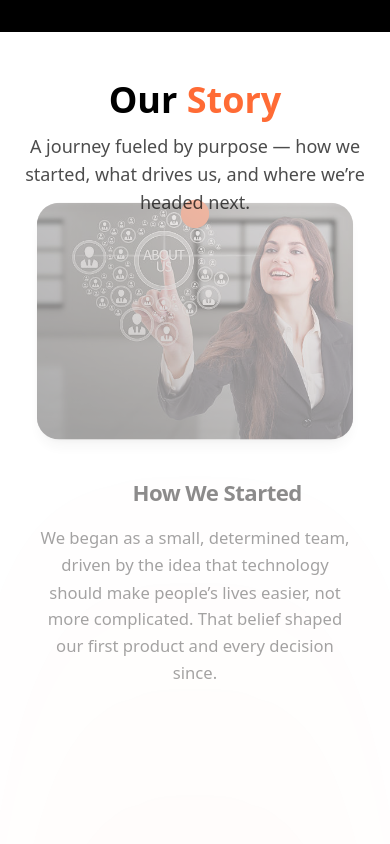
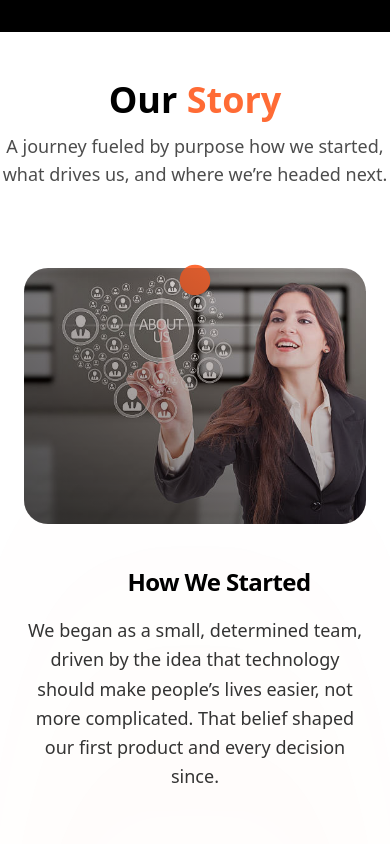
Before and after one commit to Aduraleke/SyndicateHR, a Next.js app: page / in a window 390 px wide. Shown: the part 980-1824 px from the top of the page. Built offline with nearby package versions, Linux system fonts and the light colour scheme; grey boxes are pictures that could not be loaded; some icons are missing.

Commit message:
Fully updated

```diff
--- a/src/Components/Aboutsection.tsx
+++ b/src/Components/Aboutsection.tsx
@@ -1,7 +1,8 @@
 "use client";
 
-import React, { useRef } from "react";
-import { motion, useScroll, useTransform } from "framer-motion";
+import React from "react";
+import { Variants, motion } from "framer-motion";
+
 import Image from "next/image";
 import Link from "next/link";
 import { Icon } from "@iconify/react";
@@ -26,6 +27,20 @@ const milestones = [
     image: "/HR Syndicate where we are going.jpeg",
   },
 ];
+
+const itemVariant: Variants = {
+  hidden: { opacity: 0, y: 100, rotateX: 10 },
+  visible: {
+    opacity: 1,
+    y: 0,
+    rotateX: 0,
+    transition: {
+      duration: 0.9,
+      ease: "easeOut",
+    },
+  },
+};
+
 
 export default function AboutSection() {
   return (
@@ -55,13 +70,14 @@ export default function AboutSection() {
           viewport={{ once: true }}
           className="text-black/70 max-w-2xl mx-auto text-lg md:text-xl"
         >
-          A journey fueled by purpose — how we started, what drives us, and
+          A journey fueled by purpose how we started, what drives us, and
           where we’re headed next.
         </motion.p>
       </div>
 
       {/* TIMELINE */}
       <div className="max-w-6xl mx-auto px-6 md:px-12 relative">
+        {/* TIMELINE LINE (fills on scroll) */}
         <motion.div
           initial={{ scaleY: 0 }}
           whileInView={{ scaleY: 1 }}
@@ -70,63 +86,30 @@ export default function AboutSection() {
           className="hidden md:block absolute left-1/2 transform -translate-x-1/2 top-0 w-[3px] h-full origin-top bg-gradient-to-b from-[#ff6b35] via-[#ff6b35]/40 to-transparent"
         />
 
-        {/* MILESTONE CARDS */}
-        <div className="space-y-44 md:space-y-52">
+        {/* MILESTONES */}
+        <div className="space-y-28 md:space-y-36">
           {milestones.map((item, index) => (
-            <MilestoneCard key={index} item={item} index={index} />
-          ))}
-        </div>
-
-        {/* CTA BUTTON */}
-        <div className="text-center mt-28">
-          <Link href="/about">
-            <motion.button
-              whileHover={{ scale: 1.08 }}
-              whileTap={{ scale: 0.97 }}
-              className="px-10 py-4 rounded-full bg-gradient-to-r from-[#ff6b35] to-orange-500 text-black font-semibold text-lg transition"
-            >
-              Learn More About Us
-            </motion.button>
-          </Link>
-        </div>
-      </div>
-    </section>
-  );
-}
-
-type MilestoneProps = {
-  item: {
-    title: string;
-    text: string;
-    icon: string;
-    image: string;
-  };
-  index: number;
-};
-
-function MilestoneCard({ item, index }: MilestoneProps) {
-  const ref = useRef(null);
-  const { scrollYProgress } = useScroll({
-    target: ref,
-    offset: ["start end", "end start"],
-  });
-
-  const y = useTransform(scrollYProgress, [0, 1], [0, -150]);
-  const scale = useTransform(scrollYProgress, [0, 1], [1, 0.9]);
-  const opacity = useTransform(scrollYProgress, [0, 0.5, 1], [1, 0.6, 0.3]);
-
-  return (
             <motion.div
-      ref={ref}
-      style={{ y, scale, opacity }}
+              key={index}
+              custom={index}
+              variants={itemVariant}
+              initial="hidden"
+              whileInView="visible"
+              viewport={{ once: true, amount: 0.4 }}
               className={`relative flex flex-col md:flex-row items-center gap-10 md:gap-16 ${
-        index % 2 === 0 ? "md:flex-row" : "md:flex-row-reverse"
-      } transition-all duration-700`}
+                index % 1 === 0 ? "md:flex-row" : "md:flex-row-reverse"
+              }`}
             >
               {/* TIMELINE DOT */}
               <motion.div
-        animate={{ scale: [1, 1.3, 1] }}
-        transition={{ duration: 2, repeat: Infinity, ease: "easeInOut" }}
+                animate={{
+                  scale: [1, 1.3, 1],
+                }}
+                transition={{
+                  duration: 2,
+                  repeat: Infinity,
+                  ease: "easeInOut",
+                }}
                 className="absolute left-1/2 -translate-x-1/2 w-6 h-6 rounded-full bg-[#ff6b35] z-10"
               />
 
@@ -138,7 +121,7 @@ function MilestoneCard({ item, index }: MilestoneProps) {
                   rotateY: index % 2 === 0 ? 5 : -5,
                 }}
                 transition={{ type: "spring", stiffness: 150, damping: 12 }}
-        className="w-full md:w-1/2 relative rounded-3xl overflow-hidden group shadow-lg"
+                className="w-full md:w-1/2 relative rounded-3xl overflow-hidden group"
               >
                 <motion.div
                   className="absolute inset-0 bg-gradient-to-tr from-black/60 to-transparent z-10"
@@ -149,9 +132,10 @@ function MilestoneCard({ item, index }: MilestoneProps) {
                   alt={item.title}
                   width={600}
                   height={400}
-          quality={60}
+                  quality={40}
                   className="w-full h-64 md:h-80 object-cover transition-transform duration-700 group-hover:scale-110"
                 />
+                {/* FLOATING GLOW BEHIND IMAGE */}
                 <motion.div
                   animate={{
                     opacity: [0.1, 0.3, 0.1],
@@ -181,8 +165,27 @@ function MilestoneCard({ item, index }: MilestoneProps) {
                     {item.title}
                   </h3>
                 </motion.div>
-        <p className="text-black/80 leading-relaxed text-lg">{item.text}</p>
+                <p className="text-black/80 leading-relaxed text-lg">
+                  {item.text}
+                </p>
               </div>
             </motion.div>
+          ))}
+        </div>
+
+        {/* CTA BUTTON */}
+        <div className="text-center mt-28">
+          <Link href="/about">
+            <motion.button
+              whileHover={{ scale: 1.08 }}
+              whileTap={{ scale: 0.97 }}
+              className="px-10 py-4 rounded-full bg-gradient-to-r from-[#ff6b35] to-orange-500 text-black font-semibold text-lg transition"
+            >
+              Learn More About Us
+            </motion.button>
+          </Link>
+        </div>
+      </div>
+    </section>
   );
 }
```
Lines whose indentation alone changed are shown as unchanged.
